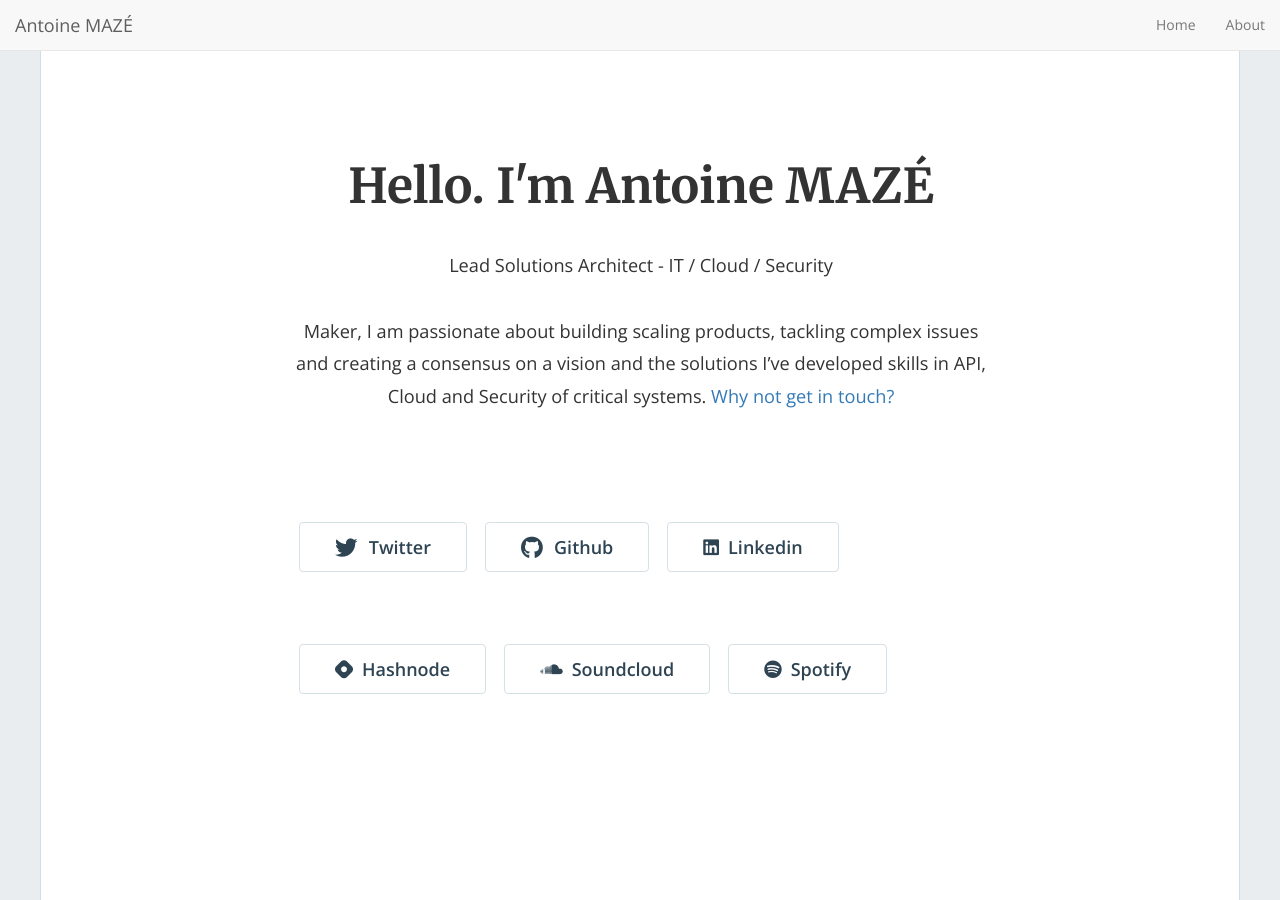
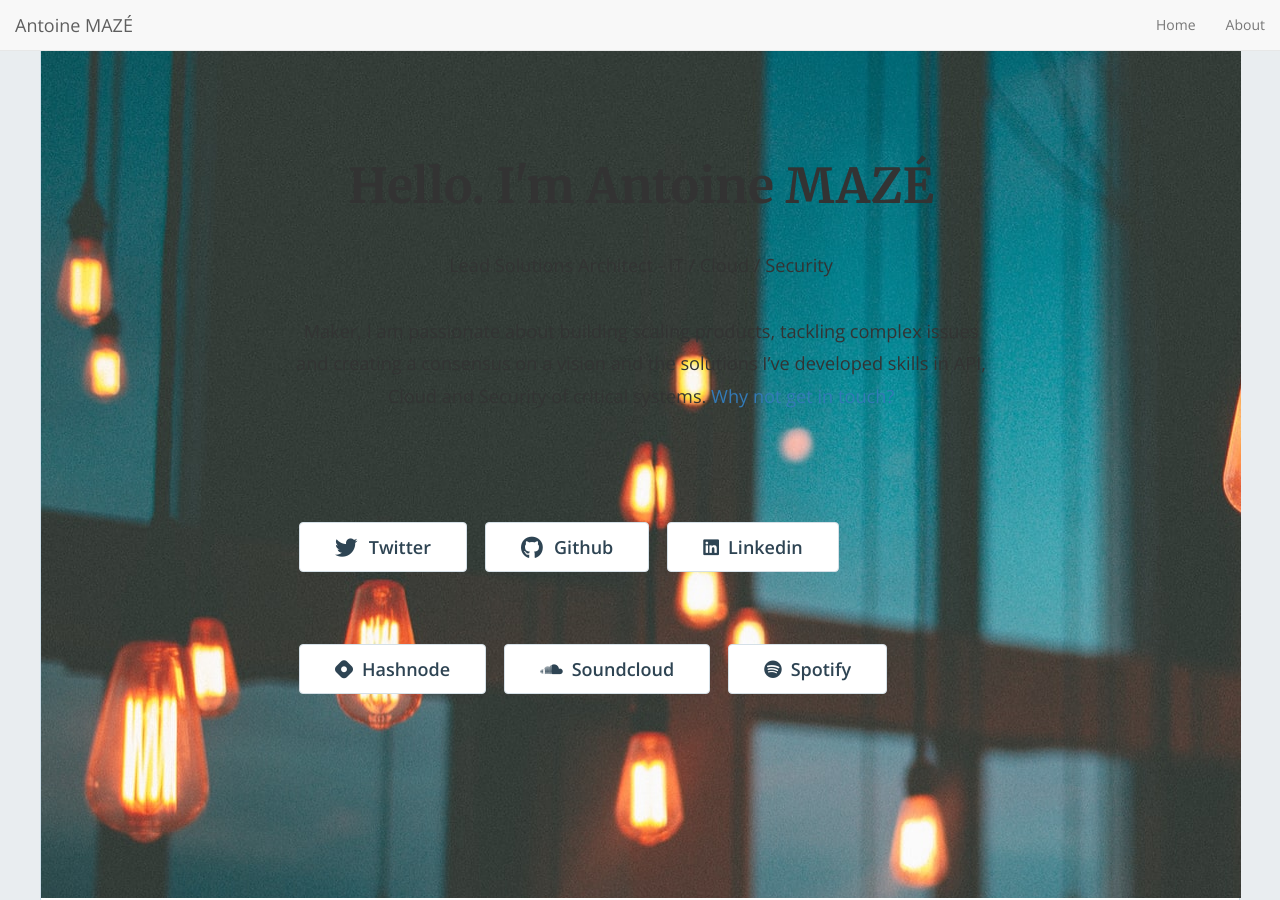
Before and after one commit to antinmaze/antinmaze.github.io, a Jekyll site: the page built from index.html, in a window 1280 px wide and 900 px high. Built offline with Jekyll 4.4.1, drawn with Linux system fonts in a browser that asks for light colours; nearby versions of some CDN libraries; the list of posts is cut into pages by our own code.

Commit message:
Update home-hero.html

```diff
--- a/_includes/home-hero.html
+++ b/_includes/home-hero.html
@@ -2,7 +2,7 @@
 
   <div class="row">
 
-    <div class="col-md-12" style="background-image:url("../img/background-1.jpg")">
+    <div class="col-md-12" style="background:url('../img/background-1.jpg')">
 
       <div class="hero-container">
 
```
